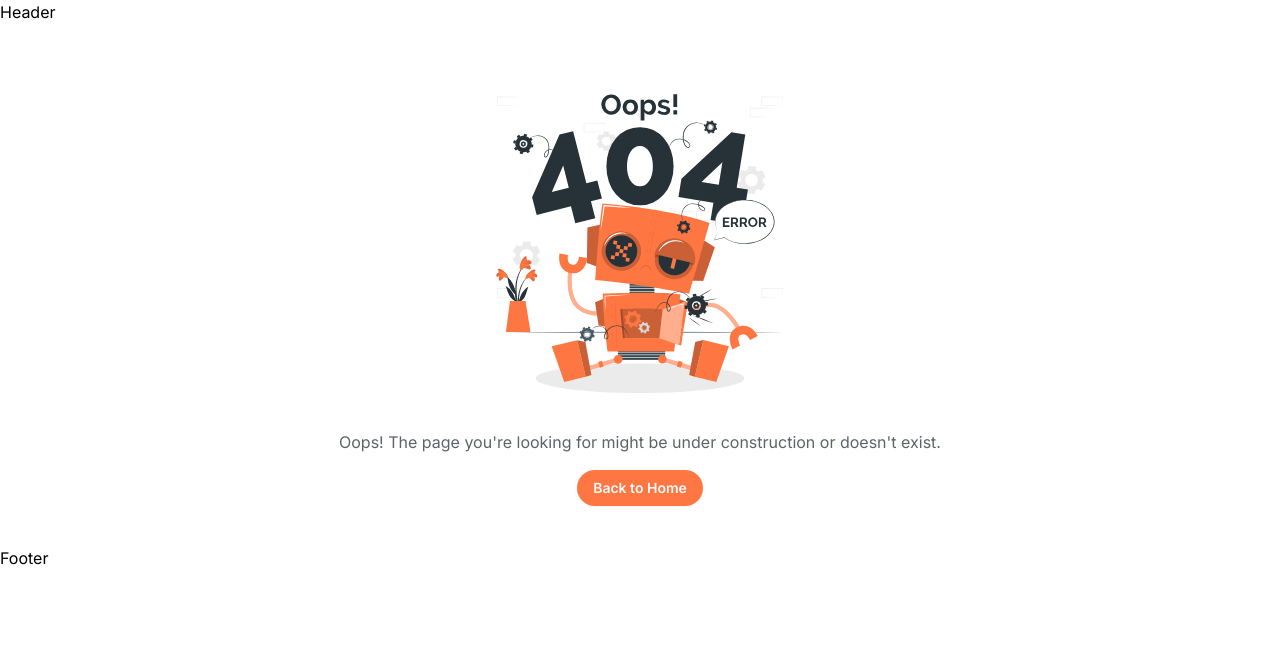
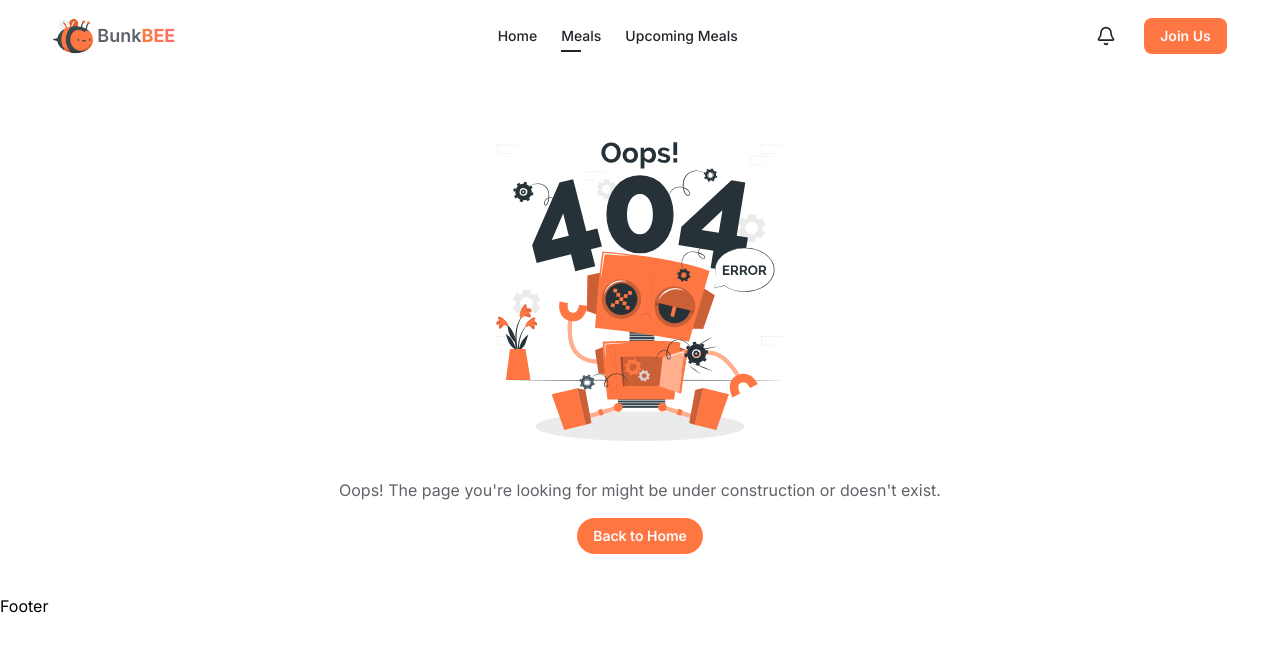
Before and after one commit to Mahedul-Karim/bunkbee-client, a React (Vite) app: page /meals in a window 1280 px wide. Shown: the top 650 px of the page. Built offline with nearby package versions, Linux system fonts and the light colour scheme.

Commit message:
navbar added

```diff
--- a/eslint.config.js
+++ b/eslint.config.js
@@ -24,6 +24,7 @@
     },
     rules: {
       'no-unused-vars': ['error', { varsIgnorePattern: '^[A-Z_]' }],
+      "react-refresh/only-export-components": "warn"
     },
   },
 ])
--- a/package.json
+++ b/package.json
@@ -11,6 +11,7 @@
   },
   "dependencies": {
     "@gsap/react": "^2.1.2",
+    "@radix-ui/react-navigation-menu": "^1.2.13",
     "@radix-ui/react-slot": "^1.2.3",
     "@tailwindcss/vite": "^4.1.11",
     "class-variance-authority": "^0.7.1",
--- /dev/null
+++ b/src/components/common/Logo.jsx
@@ -0,0 +1,13 @@
+import React from 'react'
+import { Link } from 'react-router'
+
+const Logo = () => {
+  return (
+    <Link to="/" className='flex items-center gap-1'>
+        <img src="/logo.png" alt="" className='size-10 object-cover' />
+        <p className='text-muted font-semibold text-lg'>Bunk<span className='text-gradient font-bold'>BEE</span></p>
+    </Link>
+  )
+}
+
+export default Logo
--- a/src/components/header/Header.jsx
+++ b/src/components/header/Header.jsx
@@ -1,9 +1,27 @@
-import React from 'react'
+import React from "react";
+import Logo from "../common/Logo";
+import { Button } from "../ui/button";
+import { Link } from "react-router";
+import { Bell } from "lucide-react";
+import Nav from "./Nav";
 
 const Header = () => {
   return (
-    <div>Header</div>
-  )
-}
+    <header>
+      <section className="l-container py-4 flex items-center justify-between">
+        <Logo />
+        <Nav />
+        <div className="flex items-center gap-4">
+          <Button variant="ghost" className={'text-dark hover:bg-muted/10'}>
+            <Bell className="size-5" />
+          </Button>
+          <Button asChild className={"font-semibold"}>
+            <Link to={"/login"}>Join Us</Link>
+          </Button>
+        </div>
+      </section>
+    </header>
+  );
+};
 
-export default Header
+export default Header;
--- /dev/null
+++ b/src/components/header/Nav.jsx
@@ -0,0 +1,41 @@
+import React from "react";
+import {
+  NavigationMenu,
+  NavigationMenuItem,
+  NavigationMenuLink,
+  navigationMenuTriggerStyle,
+} from "@/components/ui/navigation-menu";
+import { Link, useLocation } from "react-router";
+import clsx from "clsx";
+import { NAV_LINKS } from "@/lib/data";
+
+const Nav = () => {
+  const { pathname } = useLocation();
+
+  return (
+    <div>
+      <NavigationMenu viewport={false} className={"list-none"}>
+        {NAV_LINKS?.map((nav, i) => (
+          <NavigationMenuItem
+            className={`relative after:absolute after:bottom-0 after:left-0 after:h-[2px] after:bg-dark  hover:after:w-5 after:transition-all after:duration-300 ${
+              pathname === nav.to ? "after:w-5" : "after:w-0"
+            }`}
+            key={i}
+          >
+            <NavigationMenuLink
+              asChild
+              className={clsx(
+                navigationMenuTriggerStyle(),
+                "bg-transparent text-dark hover:bg-transparent pl-0 py-1 pr-6"
+              )}
+            >
+              <Link to={nav.to}>{nav.label}</Link>
+            </NavigationMenuLink>
+          </NavigationMenuItem>
+        ))}
+      </NavigationMenu>
+    </div>
+  );
+};
+
+export default Nav;
--- a/src/components/ui/button.jsx
+++ b/src/components/ui/button.jsx
@@ -10,13 +10,13 @@
     variants: {
       variant: {
         default:
-          "bg-primary text-primary-foreground shadow-xs hover:bg-primary/90",
+          "bg-primary text-primary-foreground hover:bg-secondary",
         destructive:
-          "bg-destructive text-white shadow-xs hover:bg-destructive/90 focus-visible:ring-destructive/20 dark:focus-visible:ring-destructive/40 dark:bg-destructive/60",
+          "bg-destructive text-white hover:bg-destructive/90 focus-visible:ring-destructive/20 dark:focus-visible:ring-destructive/40 dark:bg-destructive/60",
         outline:
-          "border bg-background shadow-xs hover:bg-accent hover:text-accent-foreground dark:bg-input/30 dark:border-input dark:hover:bg-input/50",
+          "border bg-background hover:bg-accent hover:text-accent-foreground dark:bg-input/30 dark:border-input dark:hover:bg-input/50",
         secondary:
-          "bg-secondary text-secondary-foreground shadow-xs hover:bg-secondary/80",
+          "bg-secondary text-secondary-foreground hover:bg-secondary/80",
         ghost:
           "hover:bg-accent hover:text-accent-foreground dark:hover:bg-accent/50",
         link: "text-primary underline-offset-4 hover:underline",
--- /dev/null
+++ b/src/components/ui/navigation-menu.jsx
@@ -0,0 +1,152 @@
+import * as React from "react"
+import * as NavigationMenuPrimitive from "@radix-ui/react-navigation-menu"
+import { cva } from "class-variance-authority"
+import { ChevronDownIcon } from "lucide-react"
+
+import { cn } from "@/lib/utils"
+
+function NavigationMenu({
+  className,
+  children,
+  viewport = true,
+  ...props
+}) {
+  return (
+    (<NavigationMenuPrimitive.Root
+      data-slot="navigation-menu"
+      data-viewport={viewport}
+      className={cn(
+        "group/navigation-menu relative flex max-w-max flex-1 items-center justify-center",
+        className
+      )}
+      {...props}>
+      {children}
+      {viewport && <NavigationMenuViewport />}
+    </NavigationMenuPrimitive.Root>)
+  );
+}
+
+function NavigationMenuList({
+  className,
+  ...props
+}) {
+  return (
+    (<NavigationMenuPrimitive.List
+      data-slot="navigation-menu-list"
+      className={cn("group flex flex-1 list-none items-center justify-center gap-1", className)}
+      {...props} />)
+  );
+}
+
+function NavigationMenuItem({
+  className,
+  ...props
+}) {
+  return (
+    (<NavigationMenuPrimitive.Item
+      data-slot="navigation-menu-item"
+      className={cn("relative", className)}
+      {...props} />)
+  );
+}
+
+const navigationMenuTriggerStyle = cva(
+  "group inline-flex h-8 w-max items-center justify-center rounded-md bg-background px-4 py-2 text-sm font-medium hover:bg-accent hover:text-accent-foreground disabled:pointer-events-none disabled:opacity-50 data-[state=open]:hover:bg-accent data-[state=open]:text-accent-foreground data-[state=open]:focus:bg-accent data-[state=open]:bg-accent/50 outline-none transition-[color,box-shadow]"
+)
+
+function NavigationMenuTrigger({
+  className,
+  children,
+  ...props
+}) {
+  return (
+    (<NavigationMenuPrimitive.Trigger
+      data-slot="navigation-menu-trigger"
+      className={cn(navigationMenuTriggerStyle(), "group", className)}
+      {...props}>
+      {children}{" "}
+      <ChevronDownIcon
+        className="relative top-[1px] ml-1 size-3 transition duration-300 group-data-[state=open]:rotate-180"
+        aria-hidden="true" />
+    </NavigationMenuPrimitive.Trigger>)
+  );
+}
+
+function NavigationMenuContent({
+  className,
+  ...props
+}) {
+  return (
+    (<NavigationMenuPrimitive.Content
+      data-slot="navigation-menu-content"
+      className={cn(
+        "data-[motion^=from-]:animate-in data-[motion^=to-]:animate-out data-[motion^=from-]:fade-in data-[motion^=to-]:fade-out data-[motion=from-end]:slide-in-from-right-52 data-[motion=from-start]:slide-in-from-left-52 data-[motion=to-end]:slide-out-to-right-52 data-[motion=to-start]:slide-out-to-left-52 top-0 left-0 w-full p-2 pr-2.5 md:absolute md:w-auto",
+        "group-data-[viewport=false]/navigation-menu:bg-popover group-data-[viewport=false]/navigation-menu:text-popover-foreground group-data-[viewport=false]/navigation-menu:data-[state=open]:animate-in group-data-[viewport=false]/navigation-menu:data-[state=closed]:animate-out group-data-[viewport=false]/navigation-menu:data-[state=closed]:zoom-out-95 group-data-[viewport=false]/navigation-menu:data-[state=open]:zoom-in-95 group-data-[viewport=false]/navigation-menu:data-[state=open]:fade-in-0 group-data-[viewport=false]/navigation-menu:data-[state=closed]:fade-out-0 group-data-[viewport=false]/navigation-menu:top-full group-data-[viewport=false]/navigation-menu:mt-1.5 group-data-[viewport=false]/navigation-menu:overflow-hidden group-data-[viewport=false]/navigation-menu:rounded-md group-data-[viewport=false]/navigation-menu:border group-data-[viewport=false]/navigation-menu:shadow group-data-[viewport=false]/navigation-menu:duration-200 **:data-[slot=navigation-menu-link]:focus:ring-0 **:data-[slot=navigation-menu-link]:focus:outline-none",
+        className
+      )}
+      {...props} />)
+  );
+}
+
+function NavigationMenuViewport({
+  className,
+  ...props
+}) {
+  return (
+    (<div
+      className={cn("absolute top-full left-0 isolate z-50 flex justify-center")}>
+      <NavigationMenuPrimitive.Viewport
+        data-slot="navigation-menu-viewport"
+        className={cn(
+          "origin-top-center bg-popover text-popover-foreground data-[state=open]:animate-in data-[state=closed]:animate-out data-[state=closed]:zoom-out-95 data-[state=open]:zoom-in-90 relative mt-1.5 h-[var(--radix-navigation-menu-viewport-height)] w-full overflow-hidden rounded-md border shadow md:w-[var(--radix-navigation-menu-viewport-width)]",
+          className
+        )}
+        {...props} />
+    </div>)
+  );
+}
+
+function NavigationMenuLink({
+  className,
+  ...props
+}) {
+  return (
+    (<NavigationMenuPrimitive.Link
+      data-slot="navigation-menu-link"
+      className={cn(
+        "data-[active=true]:focus:bg-accent data-[active=true]:hover:bg-accent data-[active=true]:bg-accent/50 data-[active=true]:text-accent-foreground hover:bg-accent hover:text-accent-foreground  [&_svg:not([class*='text-'])]:text-muted-foreground flex flex-col gap-1 rounded-sm p-2 text-sm transition-all outline-none [&_svg:not([class*='size-'])]:size-4",
+        className
+      )}
+      {...props} />)
+  );
+}
+
+function NavigationMenuIndicator({
+  className,
+  ...props
+}) {
+  return (
+    (<NavigationMenuPrimitive.Indicator
+      data-slot="navigation-menu-indicator"
+      className={cn(
+        "data-[state=visible]:animate-in data-[state=hidden]:animate-out data-[state=hidden]:fade-out data-[state=visible]:fade-in top-full z-[1] flex h-1.5 items-end justify-center overflow-hidden",
+        className
+      )}
+      {...props}>
+      <div
+        className="bg-border relative top-[60%] h-2 w-2 rotate-45 rounded-tl-sm shadow-md" />
+    </NavigationMenuPrimitive.Indicator>)
+  );
+}
+
+export {
+  NavigationMenu,
+  NavigationMenuList,
+  NavigationMenuItem,
+  NavigationMenuContent,
+  NavigationMenuTrigger,
+  NavigationMenuLink,
+  NavigationMenuIndicator,
+  NavigationMenuViewport,
+  navigationMenuTriggerStyle,
+}
--- a/src/index.css
+++ b/src/index.css
@@ -92,3 +92,9 @@
 body{
   font-family: "Inter",sans-serif;
 }
+
+@utility text-gradient {
+  background: linear-gradient(90deg, var(--primary) 30%, #FF6B6B);
+  background-clip: text;
+  color: transparent;
+}
--- a/src/layout/Root.jsx
+++ b/src/layout/Root.jsx
@@ -1,10 +1,14 @@
+import Footer from "@/components/common/Footer";
+import Header from "@/components/header/Header";
 import React from "react";
 import { Outlet } from "react-router";
 
 const Root = () => {
   return (
     <>
+      <Header />
       <Outlet />
+      <Footer />
     </>
   );
 };
--- /dev/null
+++ b/src/lib/data.js
@@ -0,0 +1,14 @@
+export const NAV_LINKS = [
+  {
+    to: "/",
+    label: "Home",
+  },
+  {
+    to: "/meals",
+    label: "Meals",
+  },
+  {
+    to: "/upcoming-meals",
+    label: "Upcoming Meals",
+  },
+];
```
Also changed, not shown: 1 other file (tests, documents, lock files or other folders).
